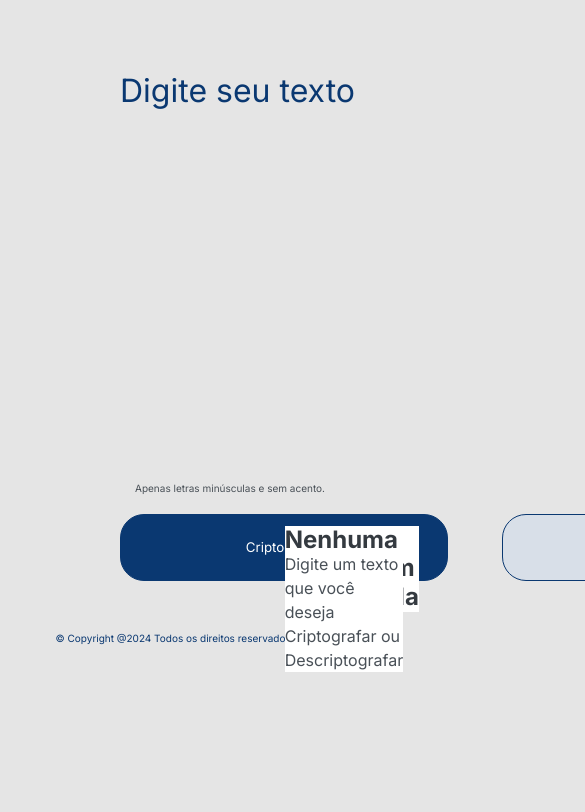
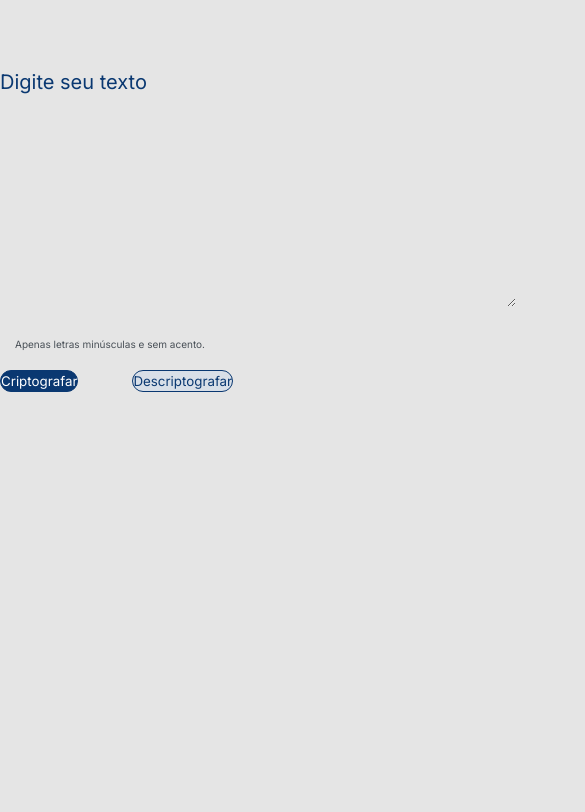
Before and after one commit to Kaio-0708/Decodificador-de-texto, a plain HTML site: page index.html in a window 390 px wide. Shown: the part 32-844 px from the top of the page, 585 px wide, since content can reach past the window. Drawn offline with Linux system fonts and the light colour scheme.

Commit message:
Update style.css

```diff
--- a/styles/style.css
+++ b/styles/style.css
@@ -176,9 +176,35 @@ section{
 }
 
 @media only screen and (max-width: 480px) {
-    .main {
-        padding-left: 40px;
-        padding-right: 40px;
+    .main{
+        widht: auto;
+        margin: auto;
+    }
+
+    .textarea{
+        font-size: 20px;
+    }
+
+    .mensagem{
+        position: relative;
+    }
+
+    .botoes__cript, .botoes__descript{
+        width: auto;
+        height: auto;
+    }
+
+    .frase, .frase__segunda{
+        position : relative;
+    }
+
+    .copy{
+        width: auto;
+        height: auto;
+    }
+
+    .rodape{
+        bottom: 2px;
     }
 }
 
```
